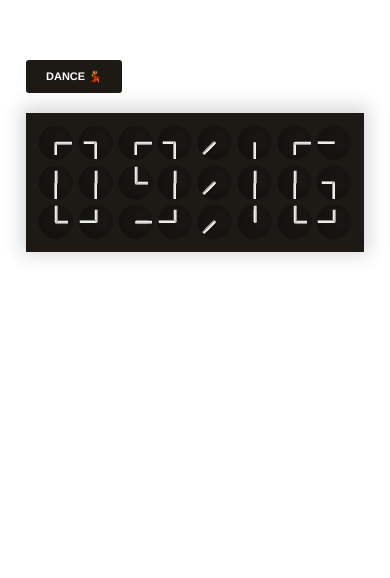
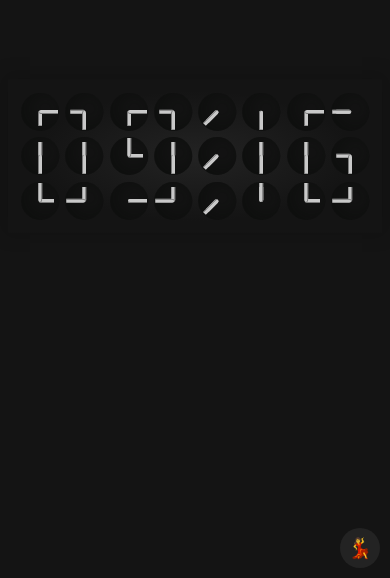
Before and after one commit to ArnaudSpanneut/ClockClock24, a React (Create React App) app: page / in a window 390 px wide. Shown: the part 266-844 px from the top of the page. Built offline with nearby package versions, Linux system fonts and the light colour scheme.

Commit message:
style: improve responsive

```diff
--- a/src/components/Clock/Clock.tsx
+++ b/src/components/Clock/Clock.tsx
@@ -45,7 +45,7 @@ const Clock: React.FC<{
     : ANIMATION_DEFAULT_TIMING;
   const transition = `all ${transitionTime}ms ${transitionDelay}ms ${transitionTiming}`;
 
-  const needleWidth = size / 10;
+  const needleWidth = size / 9;
   const needleHeight = size / 2;
   const style = {
     hours: {
--- a/src/components/ClockClock24/ButtonTest.tsx
+++ b/src/components/ClockClock24/ButtonTest.tsx
@@ -7,16 +7,14 @@ const ButtonTest: React.FC<{
   onClick: () => void
 }> = ({onClick}) => {
   return (
-    <button
+    <div
       className="clockclock24_test_button"
-      type="button"
       onClick={() => onClick()}
     >
-      Dance&nbsp;
       <span role="img" aria-label="dance">
         💃
       </span>
-    </button>
+    </div>
   );
 }
 export default ButtonTest;
--- a/src/components/ClockClock24/ClockClock24.tsx
+++ b/src/components/ClockClock24/ClockClock24.tsx
@@ -1,4 +1,4 @@
-import {last} from 'ramda';
+import { last } from 'ramda';
 import React, { Component } from 'react';
 
 import { Timer } from '../../types';
@@ -8,7 +8,6 @@ import './clockClock24.css';
 import {
   startimeout,
   runSequences,
-  getClockSize,
   getMaxAnimationTime,
   getRandomBoolean,
 } from '../../utils';
@@ -16,16 +15,13 @@ import {
   computeSequences,
   computeClearRotations,
 } from '../../services/clockclock';
-import {
-  getTimers,
-  getTimeTimer,
-} from '../../services/timers';
+import { getTimers, getTimeTimer } from '../../services/timers';
 
 import Number from './Number';
 import ButtonTest from './ButtonTest';
 
 const ONE_MILLI = 1000;
-const ONE_MINUTES_IN_MILLI = 60000;
+const ONE_MINUTES_IN_MILLI = 60 * ONE_MILLI;
 
 /**
  * Get the remaining time before the time change
@@ -75,7 +71,7 @@ const startDancing = (
   const promise = runSequences(sequencesPromise)
     .then(() => {
       const lastNumbers = last(sequences);
-      if(!lastNumbers) {
+      if (!lastNumbers) {
         return false;
       }
 
@@ -120,7 +116,7 @@ export default class ClockClock24 extends Component<
     };
   }
 
-  componentDidMount() {
+  componentDidMount(): Promise<void> {
     const { animationTime } = this.props;
     const { numbers } = this.state;
 
@@ -131,11 +127,11 @@ export default class ClockClock24 extends Component<
     );
   }
 
-  componentWillUnmount() {
+  componentWillUnmount(): void {
     this.cancelTimeout();
   }
 
-  cancelTimeout() {
+  cancelTimeout(): void {
     if (this.timeout) {
       this.timeout.cancel();
     }
@@ -143,25 +139,18 @@ export default class ClockClock24 extends Component<
 
   render() {
     const { numbers } = this.state;
-    const { clockSize, clockPadding, animationTime } = this.props;
-    const { height, width } = getClockSize(clockSize, clockPadding);
-    const clockStyle = {
-      height,
-      width,
-    };
+    const { clockSize, animationTime } = this.props;
 
-    const onTestClick = () => {
+    const onTestClick = (): void => {
       this.cancelTimeout();
       this.timeout = startDancing(animationTime, numbers, (state) =>
         this.setState(state),
       );
-      return true;
     };
 
     return (
       <div className="clockclock24_container">
-        {<ButtonTest onClick={onTestClick} />}
-        <div className="clockclock24" style={clockStyle}>
+        <div className="clockclock24">
           {numbers.map((number, index) => (
             <Number
               key={index}
@@ -170,6 +159,7 @@ export default class ClockClock24 extends Component<
             />
           ))}
         </div>
+        <ButtonTest onClick={onTestClick} />
       </div>
     );
   }
--- a/src/components/ClockClock24/clockClock24.css
+++ b/src/components/ClockClock24/clockClock24.css
@@ -1,26 +1,29 @@
 .clockclock24_test_button {
-  padding: 10px 20px;
-  margin-bottom: 20px;
-  background: var(--clock-backgound-color);
-  color: #fff;
+  position: absolute;
+  bottom: var(--clock-phone-padding);
+  right: var(--clock-phone-padding);
+  height: 40px;
+  line-height: 40px;
+  width: 40px;
+  background: #232323;
+  border-radius: 50%;
   outline: inherit;
   border: none;
-  border-radius: 3px;
   text-transform: uppercase;
-  font-size: 11px;
+  font-size: 20px;
   font-weight: 600;
-  font-family: Helvetica, sans-serif;
+  text-align: center;
 }
 .clockclock24 {
   display: flex;
   padding: var(--clock-padding);
   background-color: var(--clock-backgound-color);
+  background-image: radial-gradient(
+    ellipse,
+    #232323 0%,
+    var(--clock-backgound-color) 60%
+  );
   box-shadow: 0px -2px 17px 5px rgba(0, 0, 0, 0.15);
-}
-@media screen and (max-width: 680px) {
-  .clockclock24 {
-    padding: var(--clock-phone-padding);
-  }
 }
 .clockclock24_number {
   flex: 1;
@@ -33,3 +36,12 @@
   flex: 1;
   padding: var(--clock-small-padding);
 }
+
+@media screen and (max-width: 1100px) {
+  html {
+    background-color: var(--clock-backgound-color);
+  }
+  .clockclock24 {
+    padding: var(--clock-phone-padding);
+  }
+}
--- a/src/components/Needle/needle.css
+++ b/src/components/Needle/needle.css
@@ -1,7 +1,3 @@
-:root {
-  --needle_background_color: #ededed;
-}
-
 .needle {
   background-color: var(--needle_background_color);
   box-shadow: inset 1px 0px 0px 0px rgba(0, 0, 0, 0.4);
--- a/src/config.ts
+++ b/src/config.ts
@@ -1,5 +1,5 @@
 export default {
-  ANIMATION_TIME: 8000,
-  CLOCK_SIZE: 130,
+  ANIMATION_TIME: 10000,
+  CLOCK_MAX_SIZE: 130,
   CLOCK_PADDING: 3,
 };
--- a/src/index.css
+++ b/src/index.css
@@ -1,5 +1,6 @@
 :root {
-  --clock-backgound-color: #1d1915;
+  --clock-backgound-color: #141414;
+  --needle_background_color: #C9C9C9;
   --clock-padding: 30px;
   --clock-phone-padding: 10px;
   --clock-small-padding: 3px;
@@ -8,13 +9,9 @@
 html {
   background-color: #fff;
 }
-.container {
+.clockclock24 {
   position: absolute;
-  height: 100%;
-  width: 100%;
-  top: 0;
-  left: 0;
-  display: flex;
-  align-items: center;
-  justify-content: center;
+  top: 50%;
+  left: 50%;
+  transform: translate(-50%, -50%);
 }
--- a/src/index.tsx
+++ b/src/index.tsx
@@ -5,13 +5,20 @@ import './index.css';
 import ClockClock24 from './components/ClockClock24/ClockClock24';
 import config from './config';
 
-const screenClockSize: number = (
-  document.body.clientWidth / 8 - config.CLOCK_PADDING - 10
-);
+const NB_COLUMN_CLOCKS = 8;
 
-const clockSize: number = (
-  screenClockSize < config.CLOCK_SIZE ? screenClockSize : config.CLOCK_SIZE
-);
+const { clientWidth } = document.body;
+const paddingClock = clientWidth >= 1100 ? 30 : 10;
+const screenClockSize: number =
+  (document.body.clientWidth -
+    2 * paddingClock -
+    2 * config.CLOCK_PADDING * NB_COLUMN_CLOCKS) /
+  NB_COLUMN_CLOCKS;
+
+const clockSize: number =
+  screenClockSize < config.CLOCK_MAX_SIZE
+    ? screenClockSize
+    : config.CLOCK_MAX_SIZE;
 
 ReactDOM.render(
   <div className="container">
--- a/src/utils.ts
+++ b/src/utils.ts
@@ -21,24 +21,6 @@ export const startimeout = (
 export const runSequences = (arr: any[]): Promise<unknown> =>
   arr.reduce((promise, func) => promise.then(func), Promise.resolve());
 
-export const getClockSize = (
-  clockSize: number,
-  clockPadding: number,
-): {
-  height: number;
-  width: number;
-} => {
-  const totalClockSize = clockSize + clockPadding * 2;
-  const NB_LINES = 3;
-  const NB_COLUMNS = 8;
-  const height = totalClockSize * NB_LINES;
-  const width = totalClockSize * NB_COLUMNS;
-
-  return {
-    height,
-    width,
-  };
-};
 const getAnimTime = (c: Clock): number => propOr(0, 'animationTime')(c);
 const byAnimationTime = descend(getAnimTime);
 
```
